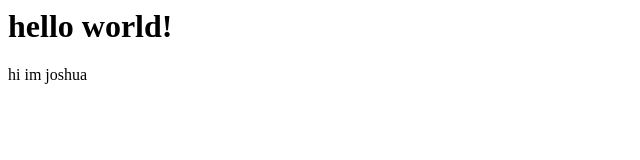
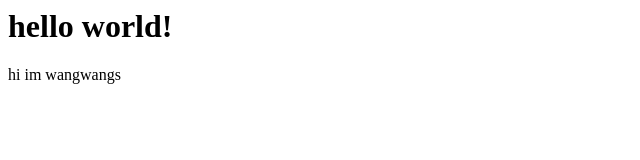
Before and after one commit to Joshii1299/Joshii1299.github.io, a plain HTML site: page index.html in a window 1280 px wide. Shown: the full height of the page, 0-640 px from the left. Drawn offline with Linux system fonts and the light colour scheme.

Commit message:
Update index.html

```diff
--- a/index.html
+++ b/index.html
@@ -4,7 +4,7 @@
     </head>
     <body>
         <h1>hello world!</h1>
-        <p>hi im joshua</p>
+        <p>hi im wangwangs</p>
 
     </body>
 
```
